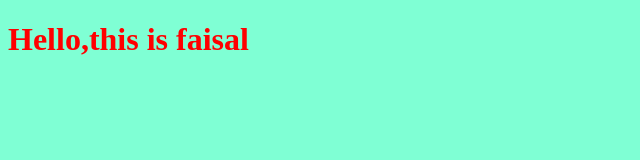
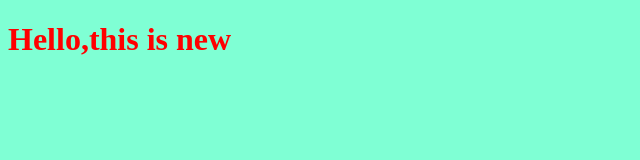
Before and after one commit to Faisal-ceo/test2, a plain HTML site: page index.html in a window 1280 px wide. Shown: the full height of the page, 0-640 px from the left. Drawn offline with Linux system fonts and the light colour scheme.

Commit message:
edit the html file

```diff
--- a/index.html
+++ b/index.html
@@ -7,7 +7,7 @@
     <link rel="stylesheet" href="style.css"
 </head>
 <body>
-    <h1>Hello,this is faisal</h1>
+    <h1>Hello,this is new</h1>
     <script src="app.js"></script>
 </body>
 </html>
```
